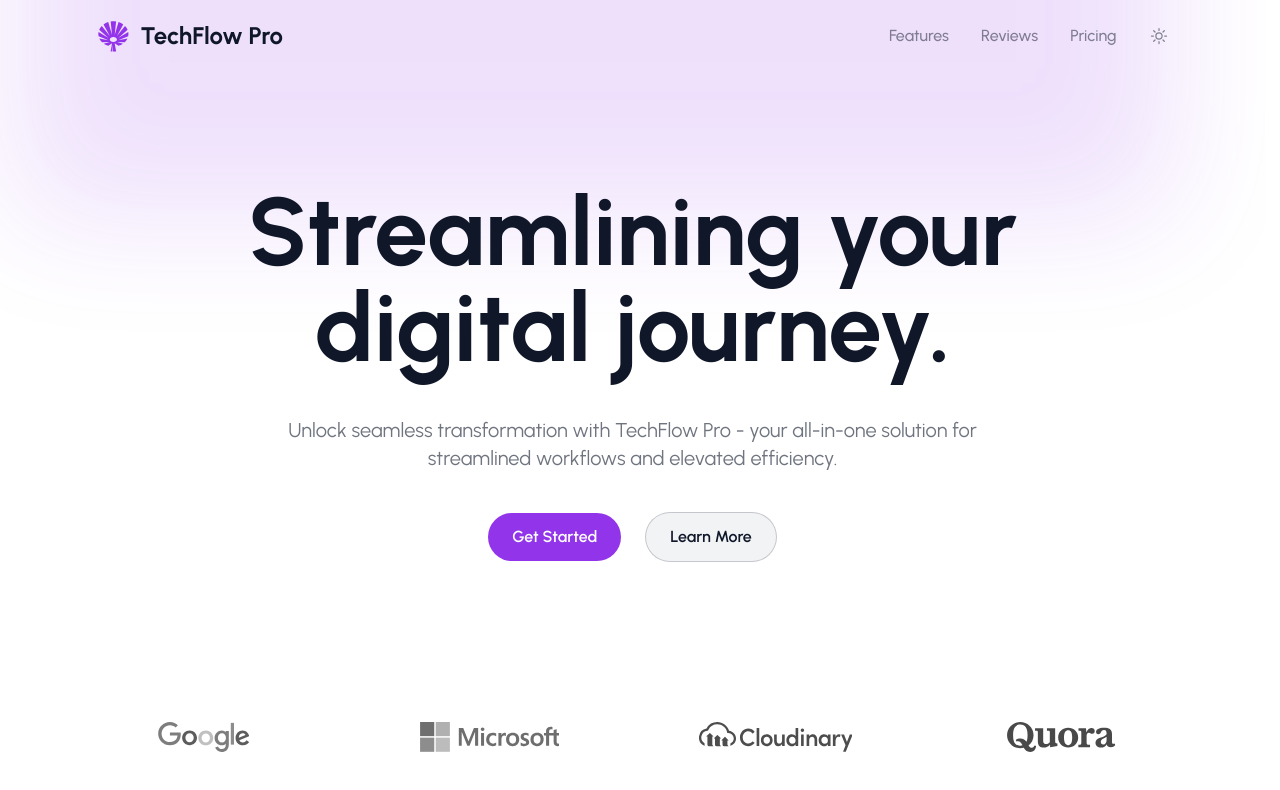
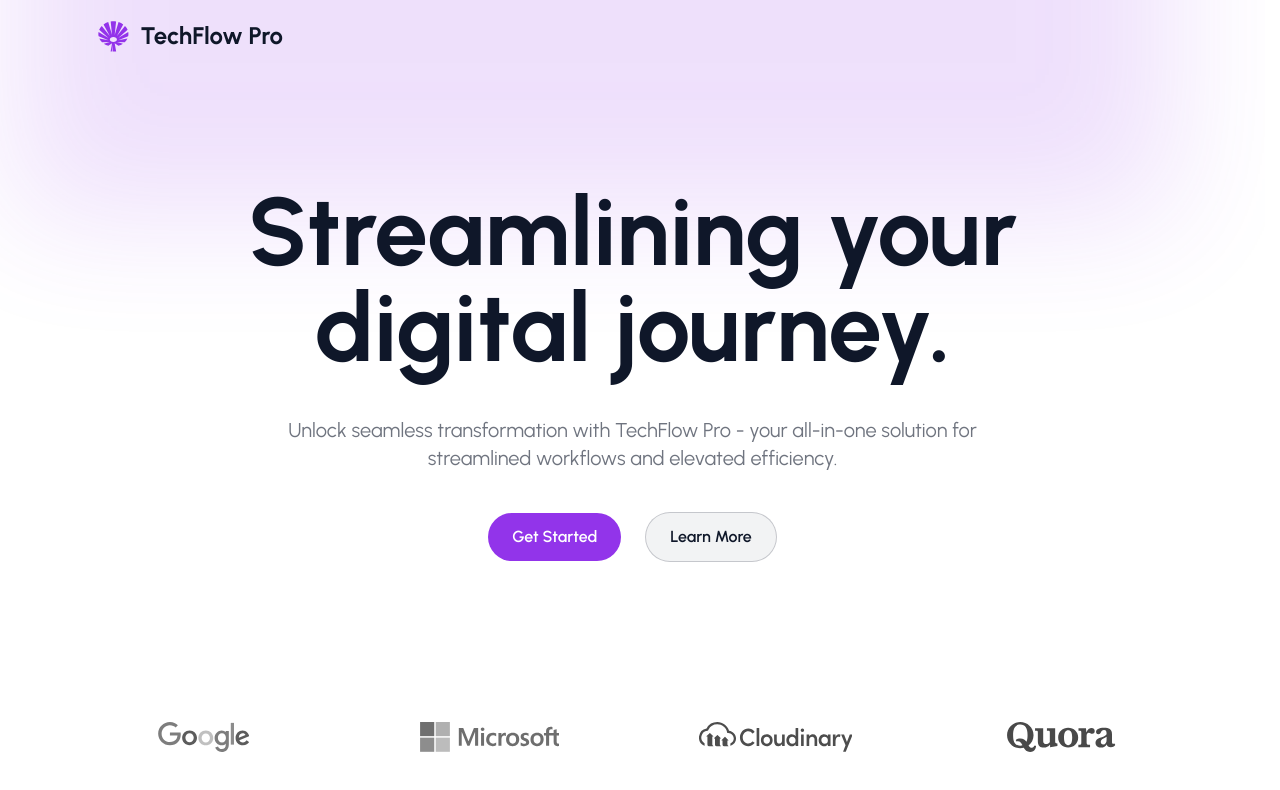
Before and after one commit to omarr45/TechFlow, a React (Vite) app: page / in a window 1280 px wide. Shown: the top 790 px of the page. Built offline with nearby package versions, Linux system fonts and the light colour scheme.

Commit message:
refactor: remove flowbite pckg

```diff
--- a/package.json
+++ b/package.json
@@ -11,7 +11,6 @@
   },
   "dependencies": {
     "class-variance-authority": "^0.7.0",
-    "flowbite": "^1.8.1",
     "path": "^0.12.7",
     "react": "^18.2.0",
     "react-dom": "^18.2.0"
--- a/src/App.tsx
+++ b/src/App.tsx
@@ -1,5 +1,3 @@
-import 'flowbite';
-
 import Footer from '@components/Footer';
 import Home from '@pages/Home';
 import Navbar from '@components/Navbar';
--- a/src/components/Navbar.tsx
+++ b/src/components/Navbar.tsx
@@ -6,6 +6,7 @@ import logo from '/logo.svg';
 
 const Navbar = () => {
   const [theme, setTheme] = useState<'light' | 'dark'>('light');
+  const [isOpen, setIsOpen] = useState(false);
 
   useEffect(() => {
     const prefersDark = window.matchMedia('(prefers-color-scheme: dark)');
@@ -34,16 +35,15 @@ const Navbar = () => {
         <a
           href='/'
           className='flex items-center focus:outline-none ring-offset-8 ring-offset-background/[0.85] focus-visible:ring-4 ring-accent1 rounded'>
-          <img src={logo} className='h-8 mr-3' alt='Flowbite Logo' />
+          <img src={logo} className='h-8 mr-3' alt='TechFLow Pro Logo' />
           <span className='self-center text-2xl font-bold whitespace-nowrap'>
             TechFlow Pro
           </span>
         </a>
         <button
-          data-collapse-toggle='navbar-default'
+          onClick={() => setIsOpen(!isOpen)}
           type='button'
           className='inline-flex items-center justify-center w-10 h-10 p-2 text-sm rounded-lg md:hidden hover:bg-text/10 focus:outline-none focus:ring-2 focus:ring-text/30'
-          aria-controls='navbar-default'
           aria-expanded='false'>
           <span className='sr-only'>Open main menu</span>
           <svg
@@ -61,7 +61,8 @@ const Navbar = () => {
             />
           </svg>
         </button>
-        <div className='hidden w-full md:block md:w-auto' id='navbar-default'>
+        {isOpen && (
+          <div className='w-full md:block md:w-auto'>
             <ul className='relative flex flex-col items-start justify-center p-2 mt-4 font-medium rounded-lg md:items-center md:p-0 bg-text/10 md:flex-row md:space-x-8 md:mt-0 md:bg-transparent'>
               <Link link='#'>Features</Link>
               <Link link='#'>Reviews</Link>
@@ -69,6 +70,7 @@ const Navbar = () => {
               <ThemeToggle onClick={handleThemeChange} theme={theme} />
             </ul>
           </div>
+        )}
       </div>
     </nav>
   );
--- a/tailwind.config.js
+++ b/tailwind.config.js
@@ -2,7 +2,6 @@
 /** @type {import('tailwindcss').Config} */
 export default {
   content: ['./src/**/*.{js,jsx,ts,tsx}'],
-  // darkMode: 'media',
   theme: {
     extend: {
       colors: {
@@ -13,5 +12,4 @@ export default {
       },
     },
   },
-  plugins: [require('flowbite/plugin')],
 };
```
Also changed, not shown: 1 other file (tests, documents, lock files or other folders). Lines whose indentation alone changed are shown as unchanged.
